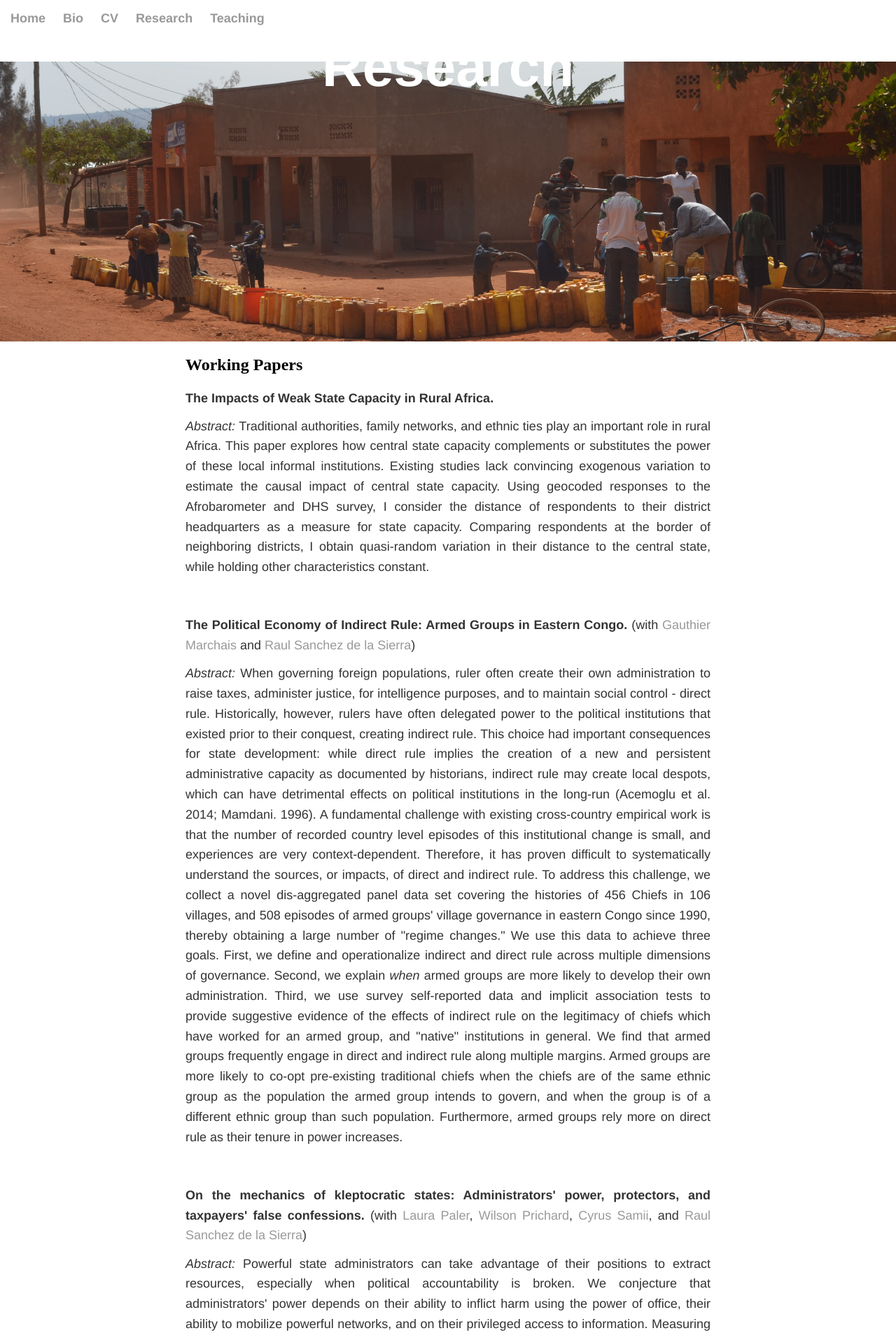
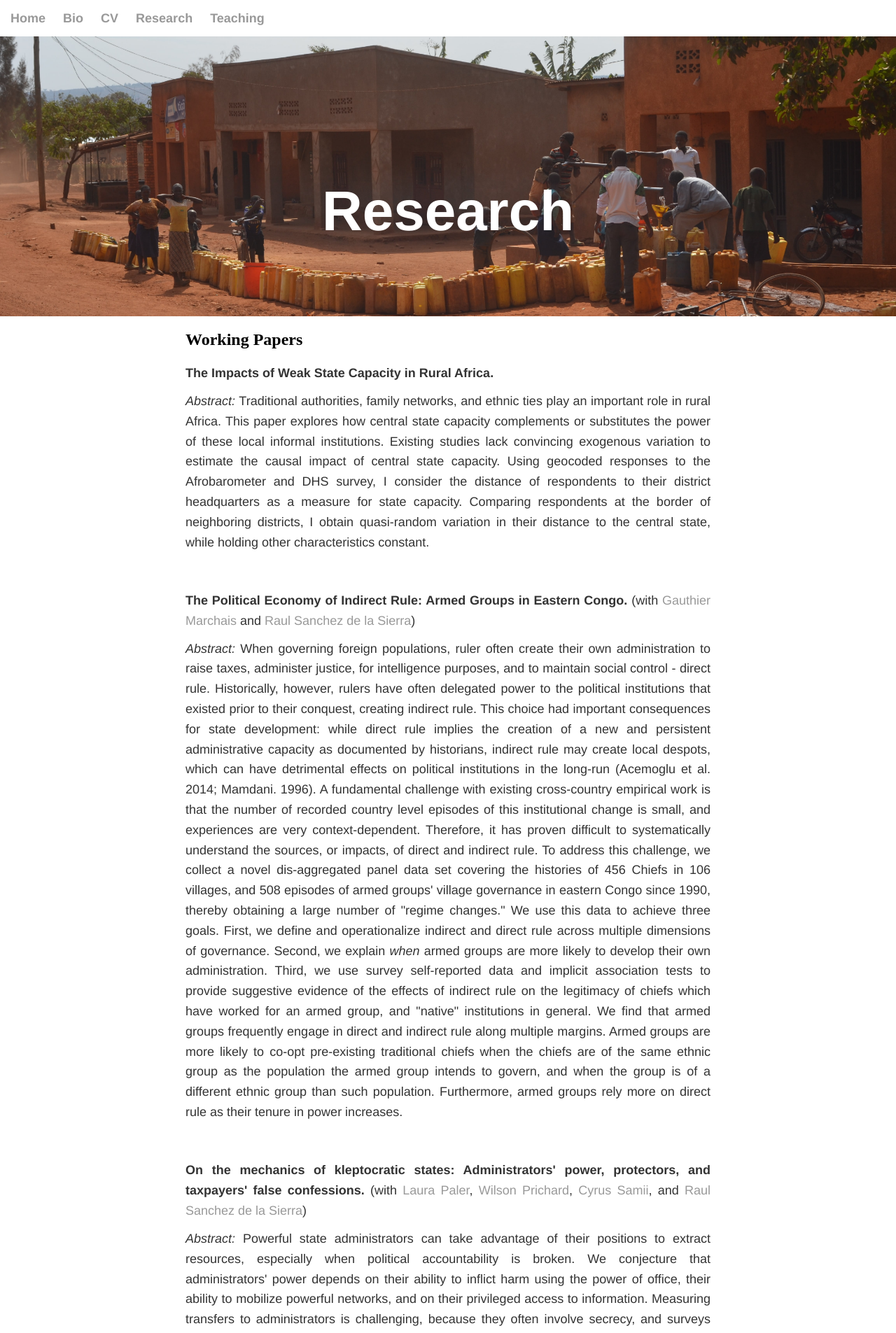
Before and after one commit to soeren-henn/soeren-henn.github.io, a Jekyll site: the page built from research/index.html, in a window 1280 px wide. Shown: the top 1905 px of the page at 70% size. Built offline with Jekyll 4.4.1, drawn with Linux system fonts in a browser that asks for light colours.

Commit message:
Update main.css

```diff
--- a/css/main.css
+++ b/css/main.css
@@ -83,9 +83,7 @@ ul.posts li {
 
 .research-title{
     text-align: center;
-    height: 100%;
-    line-height: 100%;
-    vertical-align: middle;
+    padding: 150px 0;
 }
 
 .research-title h1{
```
